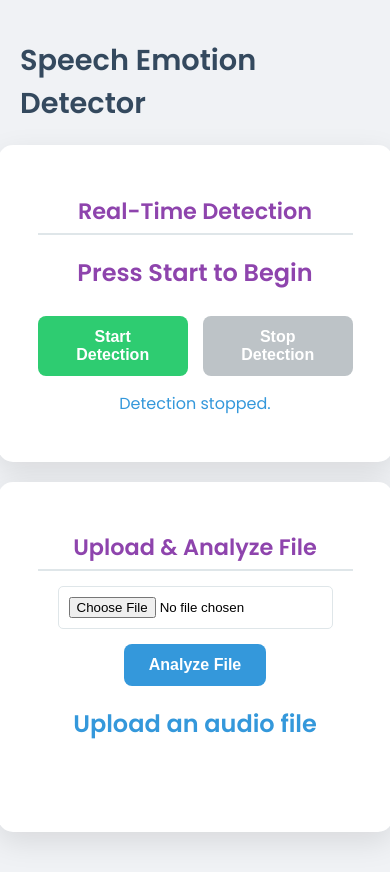
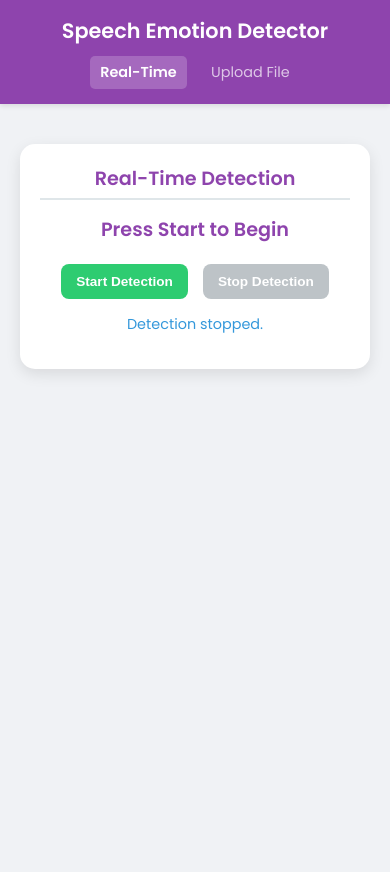
Before and after one commit to Raghul-0/ECG, a plain HTML site: page templates/index.html in a window 390 px wide. Both pictures are taken after a click on the button "Start Detection". After the commit the page ends 844 px from the top, so only its background shows below. Drawn offline with nearby package versions, Linux system fonts and the light colour scheme; no server answers.

Commit message:
Update index.html

```diff
--- a/templates/index.html
+++ b/templates/index.html
@@ -10,37 +10,79 @@
         :root {
             --primary-color: #8e44ad; --primary-hover: #732d91; --light-bg: #f0f2f5;
             --dark-text: #34495e; --light-text: #ffffff; --border-color: #dfe6e9;
-            --card-shadow: 0 10px 30px rgba(0, 0, 0, 0.1); --success-color: #2ecc71;
+            --card-shadow: 0 5px 15px rgba(0, 0, 0, 0.1); --success-color: #2ecc71;
             --error-color: #e74c3c; --info-color: #3498db; --warning-color: #f39c12; --disabled-color: #bdc3c7;
         }
         body {
             font-family: 'Poppins', sans-serif; background: var(--light-bg); display: flex;
-            flex-direction: column; /* Stack sections vertically */
-            justify-content: center; align-items: center; min-height: 100vh; margin: 0; padding: 20px; box-sizing: border-box;
+            flex-direction: column; /* Stack header and content */
+            align-items: center; min-height: 100vh; margin: 0; padding: 0; box-sizing: border-box;
+        }
+        header {
+            background-color: var(--primary-color);
+            color: var(--light-text);
+            padding: 15px 0;
+            text-align: center;
+            width: 100%;
+            box-shadow: 0 2px 5px rgba(0,0,0,0.1);
+            position: sticky; /* Make header sticky */
+            top: 0;
+            z-index: 10; /* Ensure header stays on top */
+        }
+        header h1 {
+            color: var(--light-text); margin: 0; font-size: 1.5rem;
+        }
+        nav {
+            margin-top: 10px;
+        }
+        nav button {
+            background: none; border: none; color: var(--light-text); opacity: 0.7;
+            padding: 8px 15px; margin: 0 5px; font-size: 1rem; font-family: 'Poppins', sans-serif;
+            cursor: pointer; border-radius: 5px; transition: background-color 0.3s, opacity 0.3s;
+        }
+        nav button.active {
+            background-color: rgba(255, 255, 255, 0.2);
+            opacity: 1;
+            font-weight: 600;
+        }
+        nav button:hover:not(.active) {
+            background-color: rgba(255, 255, 255, 0.1);
+            opacity: 0.9;
+        }
+        main {
+            width: 100%;
+            max-width: 500px; /* Max width for content */
+            padding: 20px;
+            box-sizing: border-box;
+            margin-top: 20px; /* Space below header */
         }
         .card {
             background: var(--light-text); border-radius: 15px; box-shadow: var(--card-shadow);
-            padding: 30px 40px; text-align: center; width: 90%; max-width: 450px;
-            margin-bottom: 20px; /* Add space between cards */
+            padding: 25px 30px; text-align: center; width: 100%;
+            box-sizing: border-box;
+            /* Hide inactive sections by default */
+            display: none;
         }
-        h1 { color: var(--dark-text); margin-bottom: 20px; font-weight: 600; font-size: 1.8rem; }
-        h2 { color: var(--primary-color); margin-bottom: 15px; font-weight: 600; font-size: 1.4rem; border-bottom: 2px solid var(--border-color); padding-bottom: 5px;}
+        .card.active {
+            display: block; /* Show active section */
+        }
+        h2 { color: var(--primary-color); margin-top: 0; margin-bottom: 15px; font-weight: 600; font-size: 1.4rem; border-bottom: 2px solid var(--border-color); padding-bottom: 5px;}
 
         /* Real-Time Section Specific Styles */
-        #realtime-result-text { font-size: 1.5rem; font-weight: 600; color: var(--primary-color); margin-top: 20px; min-height: 1.5em; }
-        .controls { display: flex; gap: 15px; justify-content: center; margin-top: 25px; }
+        #realtime-result-text { font-size: 1.4rem; font-weight: 600; color: var(--primary-color); margin-top: 15px; min-height: 1.5em; }
+        .controls { display: flex; gap: 15px; justify-content: center; margin-top: 20px; }
 
         /* File Upload Section Specific Styles */
         #file-upload-section input[type="file"] {
-            display: block; margin: 15px auto; border: 1px solid var(--border-color); padding: 10px; border-radius: 5px; cursor: pointer;
+            display: block; margin: 15px auto; border: 1px solid var(--border-color); padding: 10px; border-radius: 5px; cursor: pointer; max-width: 90%;
         }
         #file-upload-section .btn-analyze { background-color: var(--info-color); color: var(--light-text); }
         #file-upload-section .btn-analyze:hover { background-color: #2980b9; }
-        #file-result-text { font-size: 1.5rem; font-weight: 600; color: var(--info-color); margin-top: 20px; min-height: 1.5em; }
+        #file-result-text { font-size: 1.4rem; font-weight: 600; color: var(--info-color); margin-top: 15px; min-height: 1.5em; }
 
         /* General Button Styles */
         .btn {
-            padding: 12px 25px; border: none; border-radius: 8px; font-size: 1rem;
+            padding: 10px 20px; border: none; border-radius: 8px; font-size: 0.9rem;
             font-weight: 600; cursor: pointer; transition: background-color 0.3s, transform 0.2s;
         }
         .btn:active { transform: scale(0.98); }
@@ -51,18 +93,35 @@
         .btn:disabled { background-color: var(--disabled-color); cursor: not-allowed; }
 
         /* Status Message Styles */
-        #status-message-realtime, #status-message-upload { margin-top: 15px; font-weight: 400; min-height: 1.2em; }
+        #status-message-realtime, #status-message-upload { margin-top: 15px; font-weight: 400; min-height: 1.2em; font-size: 0.9rem;}
         .status-info { color: var(--info-color); }
         .status-success { color: var(--success-color); }
         .status-error { color: var(--error-color); }
         .status-warning { color: var(--warning-color); }
 
+        /* Basic Mobile Responsiveness */
+        @media (max-width: 600px) {
+            header h1 { font-size: 1.3rem; }
+            nav button { font-size: 0.9rem; padding: 6px 10px;}
+            .card { padding: 20px; }
+            h2 { font-size: 1.2rem; }
+            #realtime-result-text, #file-result-text { font-size: 1.2rem; }
+            .btn { font-size: 0.85rem; padding: 10px 15px;}
+        }
     </style>
 </head>
 <body>
+
+    <header>
         <h1>Speech Emotion Detector</h1>
+        <nav>
+            <button id="nav-realtime" data-target="realtime-section" class="active">Real-Time</button>
+            <button id="nav-upload" data-target="file-upload-section">Upload File</button>
+        </nav>
+    </header>
 
-    <div class="card" id="realtime-section">
+    <main>
+        <div class="card active" id="realtime-section">
             <h2>Real-Time Detection</h2>
             <p id="realtime-result-text">Press Start to Begin</p>
             <div class="controls">
@@ -79,9 +138,15 @@
             <p id="file-result-text">Upload an audio file</p>
             <p id="status-message-upload" class="status-info"></p>
         </div>
+    </main>
 
     <script>
         // --- DOM Elements ---
+        const navRealtimeButton = document.getElementById('nav-realtime');
+        const navUploadButton = document.getElementById('nav-upload');
+        const realtimeSection = document.getElementById('realtime-section');
+        const fileUploadSection = document.getElementById('file-upload-section');
+
         const startButton = document.getElementById('start-btn');
         const stopButton = document.getElementById('stop-btn');
         const statusMessageRealtime = document.getElementById('status-message-realtime');
@@ -102,7 +167,36 @@
         const SAMPLE_RATE = 16000; // Must match the backend
         const BUFFER_SIZE = 4096; // Processing buffer size for Web Audio API
 
-        // --- Event Listeners ---
+        // --- Navigation Logic ---
+        function showSection(targetId) {
+            // Stop real-time detection if switching away from it
+            if (isDetecting && targetId !== 'realtime-section') {
+                stopDetection();
+            }
+
+            // Hide all sections
+            realtimeSection.classList.remove('active');
+            fileUploadSection.classList.remove('active');
+            // Update button styles
+            navRealtimeButton.classList.remove('active');
+            navUploadButton.classList.remove('active');
+
+            // Show the target section
+            const targetSection = document.getElementById(targetId);
+            const targetButton = document.getElementById(`nav-${targetId.split('-')[0]}`); // e.g., nav-realtime
+            if (targetSection) {
+                targetSection.classList.add('active');
+            }
+             if (targetButton) {
+                targetButton.classList.add('active');
+            }
+        }
+
+        navRealtimeButton.addEventListener('click', () => showSection('realtime-section'));
+        navUploadButton.addEventListener('click', () => showSection('file-upload-section'));
+
+
+        // --- Event Listeners (Detection & Upload) ---
         startButton.addEventListener('click', startDetection);
         stopButton.addEventListener('click', stopDetection);
         analyzeButton.addEventListener('click', analyzeFile);
@@ -110,38 +204,37 @@
         // --- Real-Time Functions ---
         function startDetection() {
             if (isDetecting) return;
+            // Ensure the realtime section is visible
+            if (!realtimeSection.classList.contains('active')) {
+                showSection('realtime-section');
+            }
             setRealtimeLoadingState(true, 'Connecting...');
             fileInput.disabled = true; // Disable file input during real-time
             analyzeButton.disabled = true; // Disable analyze button during real-time
 
             // 1. Initialize Socket.IO connection
-            // Use window.location.origin to connect to the same server that serves the page
             socket = io(window.location.origin);
 
             socket.on('connect', () => {
                 console.log('Connected to server via WebSocket.');
                 displayRealtimeStatus('Connection successful! Starting microphone...', 'success');
-                // 2. Access microphone
                 initMicrophone();
             });
 
             socket.on('connect_error', (err) => {
                 console.error('WebSocket Connection failed:', err);
                 displayRealtimeStatus('Could not connect to the server.', 'error');
-                stopDetection(); // Clean up if connection fails
+                stopDetection();
             });
 
             socket.on('disconnect', () => {
                 console.log('Disconnected from server.');
-                // Don't call stopDetection() here automatically, user might have clicked stop.
-                // Or maybe connection just dropped. State is handled by stopDetection click or error.
-                 if (isDetecting) { // Only show error if we were expecting to be connected
+                 if (isDetecting) {
                      displayRealtimeStatus('Server disconnected.', 'error');
                      stopDetection();
                  }
             });
 
-            // 4. Listen for results from the server
             socket.on('emotion_result', (data) => {
                 console.log('Received real-time emotion:', data.emotion);
                 updateRealtimeEmotion(data.emotion);
@@ -150,13 +243,16 @@
              socket.on('error', (data) => {
                 console.error('Server error:', data.message);
                 displayRealtimeStatus(`Server Error: ${data.message}`, 'error');
-                // Optionally stop detection on server error
-                // stopDetection();
             });
         }
 
         function stopDetection() {
-            if (!isDetecting) return;
+            // Check if we are actually detecting to prevent unnecessary cleanup/state changes
+            if (!isDetecting && !mediaStream && !audioContext && !socket) {
+                 console.log("Stop called but not currently detecting.");
+                 return;
+            }
+            console.log("Stopping detection...");
             setRealtimeLoadingState(false, 'Detection stopped.');
             fileInput.disabled = false;
             analyzeButton.disabled = false;
@@ -164,23 +260,34 @@
             if (mediaStream) {
                 mediaStream.getTracks().forEach(track => track.stop());
                 mediaStream = null;
+                console.log("Media stream stopped.");
             }
              if (scriptProcessor) {
+                 // Disconnect nodes first
                 scriptProcessor.disconnect();
+                scriptProcessor.onaudioprocess = null; // Remove the handler
                 scriptProcessor = null;
+                 console.log("Script processor disconnected.");
              }
              if (audioContext) {
-                 // Check state before closing, as closing a closed context throws an error
-                if (audioContext.state !== 'closed') {
-                    audioContext.close().catch(e => console.error("Error closing AudioContext:", e));
+                 // Close the context after a short delay to ensure cleanup
+                setTimeout(() => {
+                    if (audioContext && audioContext.state !== 'closed') {
+                        audioContext.close().then(() => {
+                            console.log("AudioContext closed.");
+                            audioContext = null;
+                        }).catch(e => console.error("Error closing AudioContext:", e));
                     }
-                audioContext = null;
+                }, 100); // 100ms delay might help cleanup
+             } else {
+                 console.log("AudioContext already null or closed.");
              }
             if (socket) {
                 socket.disconnect();
                 socket = null;
+                console.log("WebSocket disconnected.");
             }
-            updateRealtimeEmotion('neutral'); // Reset display
+            updateRealtimeEmotion('neutral');
             realtimeResultText.textContent = 'Press Start to Begin';
         }
 
@@ -189,75 +296,79 @@
                 if (!navigator.mediaDevices || !navigator.mediaDevices.getUserMedia) {
                     throw new Error('getUserMedia not supported on your browser!');
                 }
-                // Get audio stream from microphone
                 mediaStream = await navigator.mediaDevices.getUserMedia({ audio: true });
 
-                // Create an AudioContext (handle browser differences)
                 const AudioContext = window.AudioContext || window.webkitAudioContext;
+                // Check if context exists and is running, reuse if possible, else create new
+                if (!audioContext || audioContext.state === 'closed') {
                     audioContext = new AudioContext({ sampleRate: SAMPLE_RATE });
+                     console.log(`AudioContext created/recreated. State: ${audioContext.state}, Sample Rate: ${audioContext.sampleRate}`);
+                } else if (audioContext.state === 'suspended') {
+                    await audioContext.resume();
+                    console.log(`AudioContext resumed. State: ${audioContext.state}`);
+                }
 
-                // Check if sample rate was honored (some browsers might ignore it)
+
                 if (audioContext.sampleRate !== SAMPLE_RATE) {
-                     console.warn(`Browser ignored requested sample rate ${SAMPLE_RATE}, using ${audioContext.sampleRate}. Ensure model compatibility.`);
-                     // Optional: You could stop here or try to resample client-side (more complex)
+                     console.warn(`AudioContext running at ${audioContext.sampleRate}Hz, requested ${SAMPLE_RATE}Hz.`);
+                     // Potentially add resampling logic here if critical
                 }
 
                 const source = audioContext.createMediaStreamSource(mediaStream);
 
-                // Create a ScriptProcessorNode (legacy, but widely supported)
-                // Arguments: bufferSize, numberOfInputChannels, numberOfOutputChannels
+                // Recreate scriptProcessor if it doesn't exist or context was recreated
+                if (!scriptProcessor) {
                     scriptProcessor = audioContext.createScriptProcessor(BUFFER_SIZE, 1, 1);
+                     console.log("ScriptProcessor created.");
+                }
 
                 scriptProcessor.onaudioprocess = (event) => {
-                    const inputData = event.inputBuffer.getChannelData(0); // Get Float32 data
-                    // 3. Stream the raw audio data (converted to Int16) to the server
+                    const inputData = event.inputBuffer.getChannelData(0);
                     if (socket && socket.connected) {
-                         // Convert Float32 [-1.0, 1.0] to Int16 [-32768, 32767]
                         const int16Data = new Int16Array(inputData.length);
                         for (let i = 0; i < inputData.length; i++) {
-                            // Clamp values slightly just in case they exceed +/- 1.0
                             int16Data[i] = Math.max(-1, Math.min(1, inputData[i])) * 32767;
                         }
-                        // Send ArrayBuffer
                         socket.emit('audio_stream', int16Data.buffer);
                     }
                 };
 
-                // Connect the nodes: Source -> Processor -> Destination (speakers, optional but good practice)
                 source.connect(scriptProcessor);
-                scriptProcessor.connect(audioContext.destination);
+                scriptProcessor.connect(audioContext.destination); // Connect to output (speakers)
 
                 displayRealtimeStatus('Microphone active. Listening...', 'success');
-                isDetecting = true; // Mark detection as active *after* setup succeeds
-
+                isDetecting = true; // Set state only after successful setup
 
             } catch (err) {
-                console.error('Error accessing microphone:', err);
+                console.error('Error initializing microphone:', err);
                 let userMessage = 'Could not access microphone.';
                 if (err.name === 'NotAllowedError' || err.name === 'PermissionDeniedError') {
                     userMessage = 'Microphone permission denied. Please grant permission.';
                 } else if (err.name === 'NotFoundError' || err.name === 'DevicesNotFoundError') {
                      userMessage = 'No microphone found.';
+                } else if (err.name === 'NotReadableError' || err.name === 'TrackStartError') {
+                    userMessage = 'Microphone is already in use or cannot be accessed.';
                 } else {
                     userMessage = `Error accessing microphone: ${err.message}`;
                 }
                 displayRealtimeStatus(userMessage, 'error');
-                stopDetection(); // Ensure cleanup if microphone access fails
+                stopDetection(); // Ensure cleanup on failure
             }
         }
 
         function updateRealtimeEmotion(emotion) {
+            if (!emotion) return; // Prevent errors if emotion is undefined/null
             const emotionName = emotion.charAt(0).toUpperCase() + emotion.slice(1);
             realtimeResultText.textContent = `Detected: ${emotionName}`;
         }
 
         function displayRealtimeStatus(message, type = 'info') {
             statusMessageRealtime.textContent = message;
-            statusMessageRealtime.className = `status-${type}`; // Use classes for styling
+            statusMessageRealtime.className = `status-${type}`;
         }
 
         function setRealtimeLoadingState(isLoading, message = '') {
-            isDetecting = isLoading; // Update state flag
+            isDetecting = isLoading; // Consistent state update
             startButton.disabled = isLoading;
             stopButton.disabled = !isLoading;
             displayRealtimeStatus(message, 'info');
@@ -266,6 +377,11 @@
 
         // --- File Upload Functions ---
         async function analyzeFile() {
+             // Ensure the upload section is visible
+            if (!fileUploadSection.classList.contains('active')) {
+                showSection('file-upload-section');
+            }
+
             const file = fileInput.files[0];
             if (!file) {
                 displayUploadStatus('Please select an audio file first.', 'warning');
@@ -279,7 +395,8 @@
             formData.append('audio_file', file);
 
             try {
-                const response = await fetch('/upload_predict', {
+                // Use window.location.origin to ensure correct URL on Render
+                const response = await fetch(`${window.location.origin}/upload_predict`, {
                     method: 'POST',
                     body: formData
                 });
@@ -287,7 +404,6 @@
                 const data = await response.json();
 
                 if (!response.ok) {
-                    // Handle HTTP errors (like 400, 500)
                     throw new Error(data.error || `HTTP error! status: ${response.status}`);
                 }
 
@@ -297,10 +413,8 @@
                     fileResultText.textContent = `File Result: ${emotionName}`;
                     displayUploadStatus('Analysis complete.', 'success');
                 } else if (data.error) {
-                    // Handle errors reported by the backend in the JSON response
                     throw new Error(data.error);
                 } else {
-                    // Unexpected response format
                     throw new Error('Received unexpected response from server.');
                 }
 
@@ -309,11 +423,12 @@
                 fileResultText.textContent = 'Analysis Failed';
                 displayUploadStatus(`Error: ${error.message}`, 'error');
             } finally {
-                setUploadLoadingState(false); // Re-enable button
-                // Only re-enable start button if not currently detecting
+                setUploadLoadingState(false);
+                // Only re-enable start button if not currently detecting (shouldn't be, but safe check)
                 if (!isDetecting) {
                    startButton.disabled = false;
                 }
+                 fileInput.value = ''; // Clear the file input after processing
             }
         }
 
@@ -327,15 +442,15 @@
             if (isLoading) {
                 displayUploadStatus(message, 'info');
             } else if (!statusMessageUpload.classList.contains('status-error') && !statusMessageUpload.classList.contains('status-warning')) {
-                // Clear info/success message only if no error/warning was shown
-                 displayUploadStatus(''); // Clear status on completion if successful
+                 displayUploadStatus('');
             }
         }
 
         // --- Initial state ---
-         // Clear status messages on load
-        displayRealtimeStatus('Waiting for microphone access...', 'info');
-        displayUploadStatus('');
+        // Ensure only the default section is shown on load
+        showSection('realtime-section');
+        displayRealtimeStatus('Press Start to Begin', 'info'); // Initial message for realtime
+        displayUploadStatus(''); // Clear upload status
 
     </script>
 </body>
```
Lines whose indentation alone changed are shown as unchanged.
